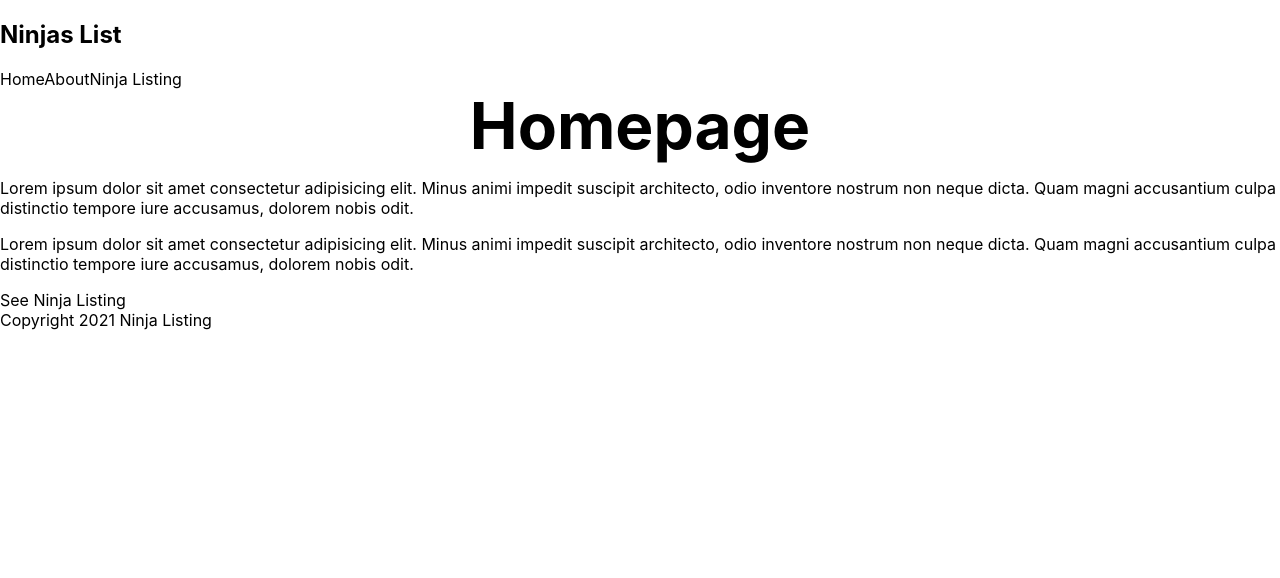
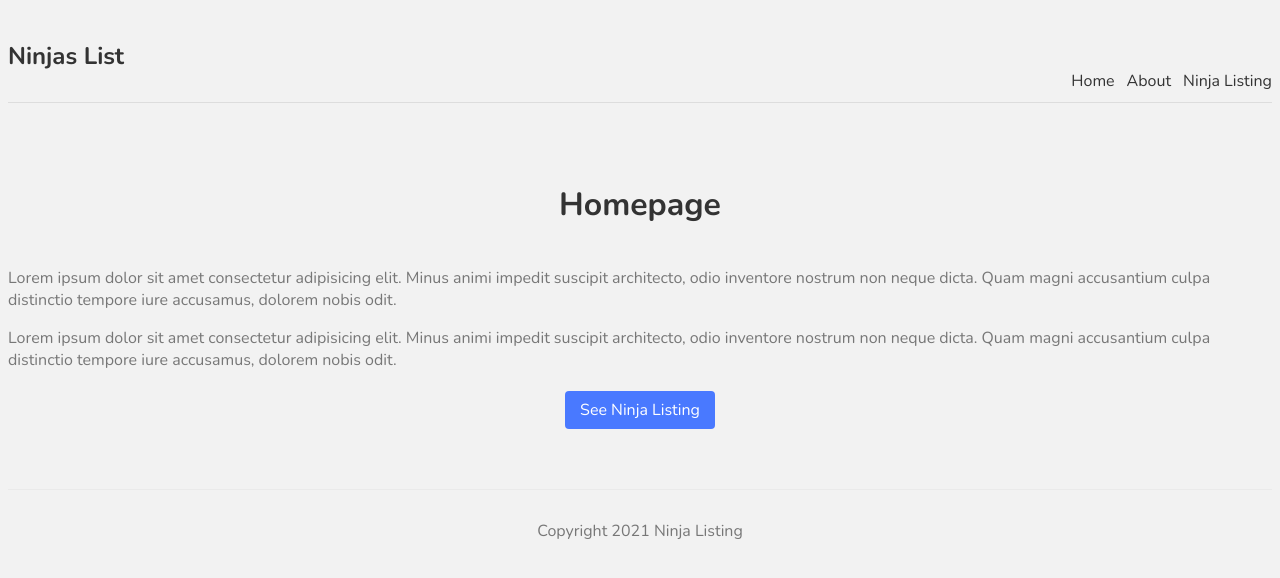
Before and after one commit to piotrglodek/nextjs-learn, a Next.js app: page / in a window 1280 px wide. Shown: the top 578 px of the page. Built offline with nearby package versions, Linux system fonts and the light colour scheme.

Commit message:
Create styles

```diff
--- a/styles/Home.module.css
+++ b/styles/Home.module.css
@@ -1,122 +1,18 @@
-.container {
-  min-height: 100vh;
-  padding: 0 0.5rem;
-  display: flex;
-  flex-direction: column;
-  justify-content: center;
-  align-items: center;
-}
-
-.main {
-  padding: 5rem 0;
-  flex: 1;
-  display: flex;
-  flex-direction: column;
-  justify-content: center;
-  align-items: center;
-}
-
-.footer {
-  width: 100%;
-  height: 100px;
-  border-top: 1px solid #eaeaea;
-  display: flex;
-  justify-content: center;
-  align-items: center;
-}
-
-.footer img {
-  margin-left: 0.5rem;
-}
-
-.footer a {
-  display: flex;
-  justify-content: center;
-  align-items: center;
-}
-
-.title a {
-  color: #0070f3;
-  text-decoration: none;
-}
-
-.title a:hover,
-.title a:focus,
-.title a:active {
-  text-decoration: underline;
-}
-
 .title {
-  margin: 0;
-  line-height: 1.15;
-  font-size: 4rem;
-}
-
-.title,
-.description {
+  color: #333;
+  padding-bottom: 20px;
   text-align: center;
 }
-
-.description {
-  line-height: 1.5;
-  font-size: 1.5rem;
+.text {
+  color: #777;
 }
-
-.code {
-  background: #fafafa;
-  border-radius: 5px;
-  padding: 0.75rem;
-  font-size: 1.1rem;
-  font-family: Menlo, Monaco, Lucida Console, Liberation Mono, DejaVu Sans Mono,
-    Bitstream Vera Sans Mono, Courier New, monospace;
+.btn {
+  display: block;
+  width: 150px;
+  padding: 8px 0;
+  margin: 20px auto;
+  background: #4979ff;
+  border-radius: 4px;
+  color: white;
+  text-align: center;
 }
-
-.grid {
-  display: flex;
-  align-items: center;
-  justify-content: center;
-  flex-wrap: wrap;
-  max-width: 800px;
-  margin-top: 3rem;
-}
-
-.card {
-  margin: 1rem;
-  flex-basis: 45%;
-  padding: 1.5rem;
-  text-align: left;
-  color: inherit;
-  text-decoration: none;
-  border: 1px solid #eaeaea;
-  border-radius: 10px;
-  transition: color 0.15s ease, border-color 0.15s ease;
-}
-
-.card:hover,
-.card:focus,
-.card:active {
-  color: #0070f3;
-  border-color: #0070f3;
-}
-
-.card h3 {
-  margin: 0 0 1rem 0;
-  font-size: 1.5rem;
-}
-
-.card p {
-  margin: 0;
-  font-size: 1.25rem;
-  line-height: 1.5;
-}
-
-.logo {
-  height: 1em;
-}
-
-@media (max-width: 600px) {
-  .grid {
-    width: 100%;
-    flex-direction: column;
-  }
-}
--- a/styles/globals.css
+++ b/styles/globals.css
@@ -1,16 +1,43 @@
-html,
-body {
-  padding: 0;
-  margin: 0;
-  font-family: -apple-system, BlinkMacSystemFont, Segoe UI, Roboto, Oxygen,
-    Ubuntu, Cantarell, Fira Sans, Droid Sans, Helvetica Neue, sans-serif;
+@import url('https://fonts.googleapis.com/css2?family=Nunito:wght@300;400;600;700&display=swap');
+
+*,
+*::after,
+*::before {
+  box-sizing: border-box;
 }
 
+body {
+  background: #f2f2f2;
+  color: #333;
+  font-family: 'Nunito';
+}
 a {
-  color: inherit;
+  color: #333;
   text-decoration: none;
 }
-
-* {
-  box-sizing: border-box;
+.content {
+  max-width: 960px;
+  margin: 0 auto;
 }
+nav {
+  margin: 10px auto 80px;
+  padding: 10px 0;
+  display: flex;
+  justify-content: flex-end;
+  align-items: flex-end;
+  border-bottom: 1px solid #ddd;
+}
+nav a {
+  margin-left: 12px;
+}
+nav .logo {
+  margin-right: auto;
+}
+footer {
+  display: block;
+  text-align: center;
+  padding: 30px 0;
+  margin-top: 60px;
+  color: #777;
+  border-top: 1px solid #eaeaea;
+}
```
